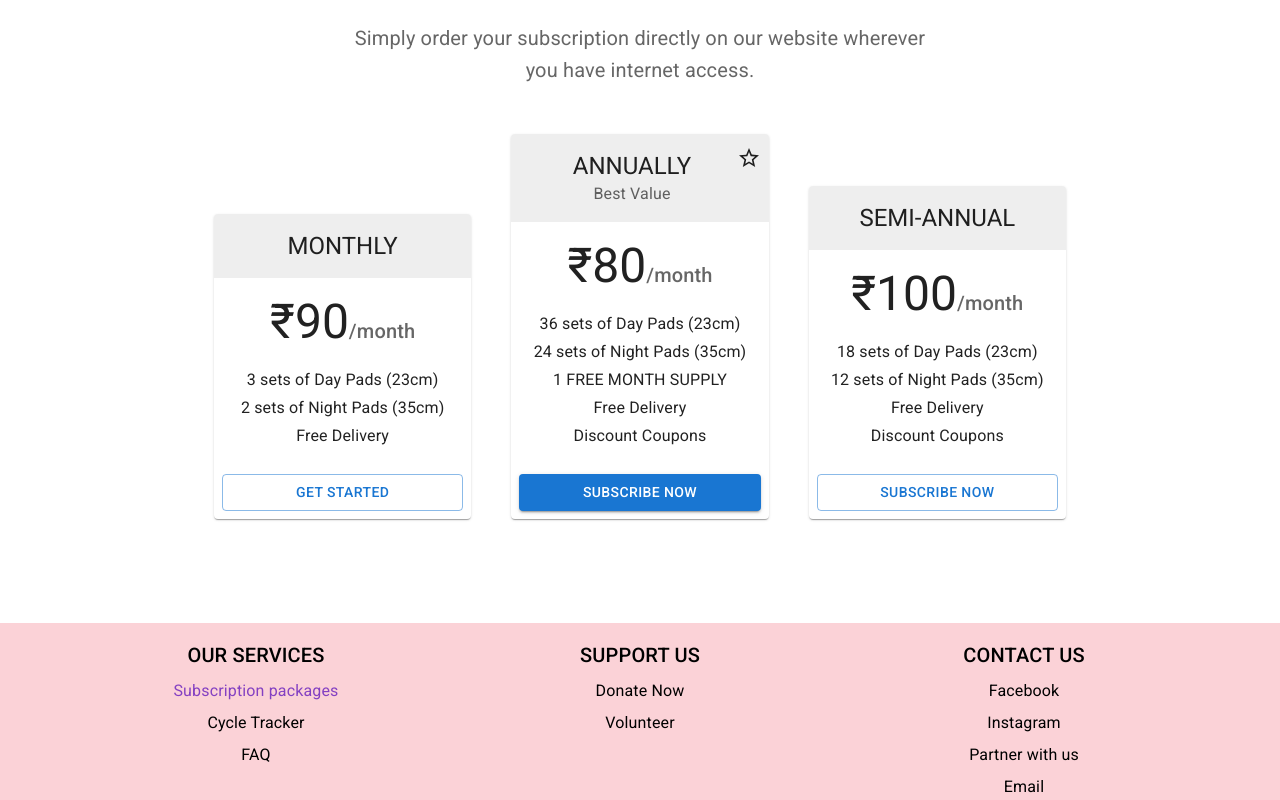
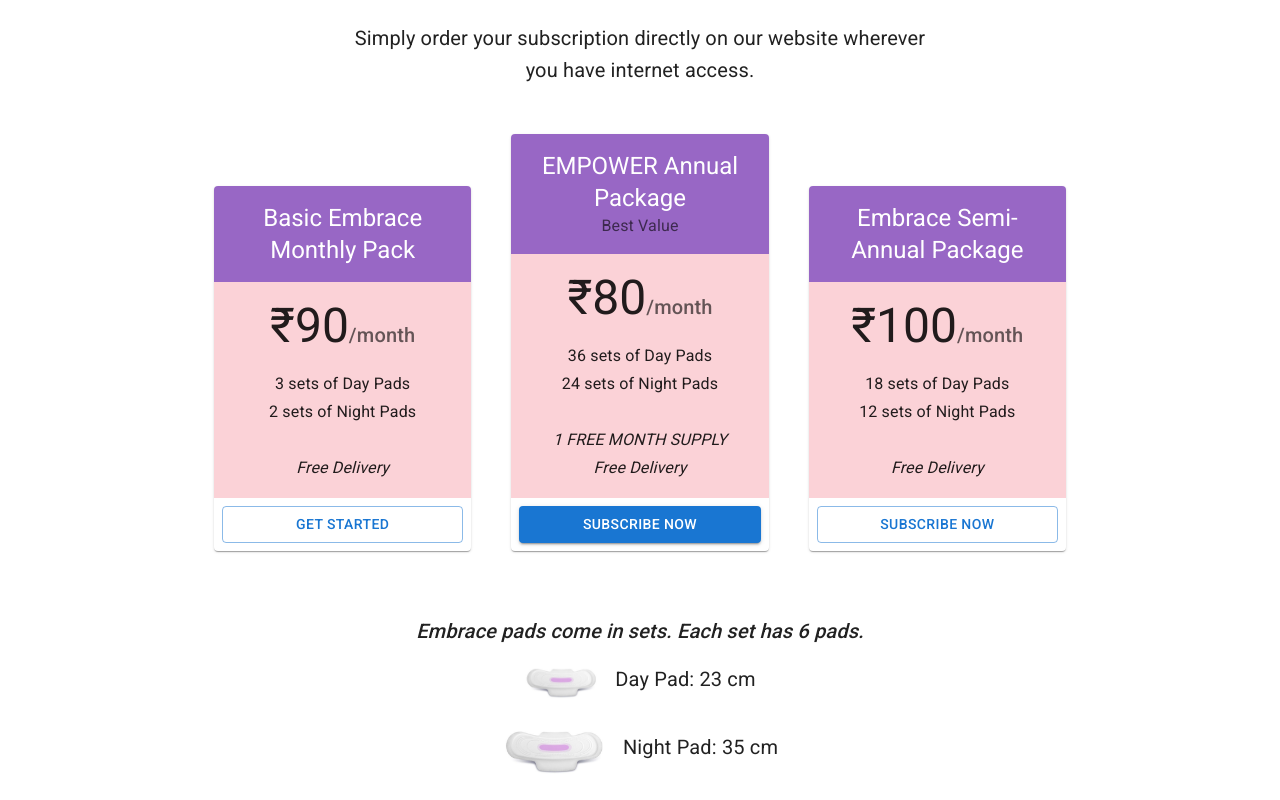
Before and after one commit to BioxMech/embrace, a React (Create React App) app: page /subscribe in a window 1280 px wide. Shown: the part 800-1600 px from the top of the page. Built offline with nearby package versions, Linux system fonts and the light colour scheme; no server answers.

Commit message:
changes to home, support, subscribe page

```diff
--- a/src/component/home/homekeypoints.component.jsx
+++ b/src/component/home/homekeypoints.component.jsx
@@ -7,6 +7,8 @@ import Typography from '@mui/material/Typography';
 import Subscribe from '../../asset/images/subscribe.svg';
 import Awareness from '../../asset/images/awareness.svg';
 import Poverty from '../../asset/images/poverty.svg';
+
+import './homekeypoints.styles.scss';
 
 function HomeKeyPoints() {
 
@@ -23,28 +25,32 @@ function HomeKeyPoints() {
         <Grid item xs={12} md={4}>
           <Box >
             <img src={Subscribe} className="logo" alt="..." />
-            <p className="logo-header">Low subscription fee</p>
-            <p className="logo-description">
+            <Typography variant="h5" className="logo-header">Low subscription fee</Typography>
+            <Typography variant="body1" className="logo-description">
+            By buying pads and tampons in bulks, we can sell it at a more affordable price.
+            </Typography>
+            {/* <p className="logo-description">
               By buying pads and tampons in bulks, we can sell it at a more affordable price.
-            </p>
+            </p> */}
           </Box>
         </Grid>
         <Grid item xs={12} md={4}>
           <Box>
             <img src={Awareness} className="logo" alt="..." />
-            <p className="logo-header">Cycle Tracker</p>
-            <p className="logo-description">
-              Help to overcome the period stigma by increasing awareness and understanding of menstruation.
-            </p>
+            <Typography variant="h5" className="logo-header">Cycle Tracker</Typography>
+            <Typography variant="body1" className="logo-description">
+            Help to overcome the period stigma by increasing awareness and understanding of menstruation.
+            </Typography>
           </Box>
         </Grid>
         <Grid item xs={12} md={4}>
           <Box>
             <img src={Poverty} className="logo" alt="..." />
-            <p className="logo-header">Education</p>
-            <p className="logo-description">
-              Volunteer at our organization and you will receive benefits such as pads and tampons, and/or subscription packages.
-            </p>
+            <Typography variant="h5" className="logo-header">Education</Typography>
+            <Typography variant="body1" className="logo-description">
+            Volunteer at our organization and you will receive benefits such as pads and tampons, and/or subscription packages.
+            </Typography>
+
           </Box>
         </Grid>
       </Grid>
--- /dev/null
+++ b/src/component/home/homekeypoints.styles.scss
@@ -0,0 +1,4 @@
+.logo-header {
+    font-weight: bold;
+    color: #ff4081;
+  }
--- a/src/page/subscribe/subscribe.js
+++ b/src/page/subscribe/subscribe.js
@@ -1,12 +1,13 @@
 export const subscribeList = [
   {
     "tierNumber": "1",
-    "name": "MONTHLY",
+    "name": "Basic Embrace Monthly Pack",
     "price": 90,
     "description": [
-      "3 sets of Day Pads (23cm)",
-      "2 sets of Night Pads (35cm)",
-      "Free Delivery"
+      "3 sets of Day Pads",
+      "2 sets of Night Pads",
+      <br />,
+      <i>Free Delivery</i>
     ],
     buttonText: 'Get Started',
     buttonVariant: 'outlined',
@@ -14,28 +15,28 @@ export const subscribeList = [
   },
   {
     "tierNumber": "3",
-    "name": "ANNUALLY",
+    "name": "EMPOWER Annual Package",
     "subheader": "Best Value",
     "price": 80,
     "description": [
-      "36 sets of Day Pads (23cm)",
-      "24 sets of Night Pads (35cm)",
-      "1 FREE MONTH SUPPLY",
-      "Free Delivery",
-      "Discount Coupons"
+      "36 sets of Day Pads",
+      "24 sets of Night Pads",
+      <br />,
+      <i>1 FREE MONTH SUPPLY</i>,
+      <i>Free Delivery</i>
     ],
     buttonText: 'Subscribe Now',
     buttonVariant: 'contained',
   },
   {
     "tierNumber": "2",
-    "name": "SEMI-ANNUAL",
+    "name": "Embrace Semi-Annual Package",
     "price": 100,
     "description": [
-      "18 sets of Day Pads (23cm)",
-      "12 sets of Night Pads (35cm)",
-      "Free Delivery",
-      "Discount Coupons"
+      "18 sets of Day Pads",
+      "12 sets of Night Pads",
+      <br />,
+      <i>Free Delivery</i>,
     ],
     buttonText: 'Subscribe Now',
     buttonVariant: 'outlined',
--- a/src/page/subscribe/subscribe.page.jsx
+++ b/src/page/subscribe/subscribe.page.jsx
@@ -11,11 +11,16 @@ import Button from '@mui/material/Button';
 import Typography from '@mui/material/Typography';
 import StarIcon from '@mui/icons-material/StarBorder';
 import GlobalStyles from '@mui/material/GlobalStyles';
+import { createTheme } from '@mui/material/styles';
 
 import PeriodPoverty from '../../asset/images/periodpoverty.jpg';
+import Pad from '../../asset/images/pad.png';
+
 import { subscribeList } from './subscribe';
 import { AuthContext } from '../../context/auth';
 import { PAYMENT_REQUEST, onPaymentDataChanged, onPaymentAuthorized } from '../payment/paymentDetails';
+
+import './subscribe.styles.scss';
 
 function Subscribe() {
 
@@ -40,13 +45,13 @@ function Subscribe() {
             </Typography>
           </Box>
           <Box mb={3}>
-            <Typography variant="h6" align="center" color="text.secondary" style={{ fontWeight: 400 }}>
+            <Typography variant="h6" align="center" color="text.primary" style={{ fontWeight: 400 }}>
               Our EMBRACE sanitary pads subscription packages allow women across Telangana gain access to pads affordably and seamlessly.
               Women can order pads on a monthly, semi-annually, or annually basis, delivered right to their doorstep.
             </Typography>
           </Box>
           <Box>
-            <Typography variant="h6" align="center" color="text.secondary" style={{ fontWeight: 400 }}>
+            <Typography variant="h6" align="center" color="text.primary" style={{ fontWeight: 400 }}>
               Simply order your subscription directly on our website wherever you have internet access.
             </Typography>
           </Box>
@@ -71,14 +76,16 @@ function Subscribe() {
                     subheaderTypographyProps={{
                       align: 'center',
                     }}
-                    sx={{
-                      backgroundColor: (theme) =>
-                        theme.palette.mode === 'light'
-                          ? theme.palette.grey[200]
-                          : theme.palette.grey[700],
-                    }}
+                    className = "word"
+                    style={{ backgroundColor: "#9867C5"}}
+                    // sx={{
+                    //   backgroundColor: (theme) =>
+                    //     theme.palette.mode === 'light'
+                    //       ? theme.palette.grey[200]
+                    //       : theme.palette.grey[700],
+                    // }}
                   />
-                  <CardContent>
+                  <CardContent style={{ backgroundColor: "#fbd2d7"}}>
                     <Box
                       sx={{
                         display: 'flex',
@@ -135,6 +142,35 @@ function Subscribe() {
             ))}
           </Grid>
         </Container>
+        {/* <Box my={2} py={8}> */}
+        <Container maxWidth="md">
+          <Grid container spacing={2}>
+            <Grid item xs={12}>
+              <Typography variant="h6" color="text.primary" align="center">
+              <i>Embrace pads come in sets. Each set has 6 pads.</i>
+              </Typography>
+            </Grid>
+            <Grid item xs={12} style={{ display:'flex', justifyContent:'center' }}>
+              <Box mr={2} style={{ textAlign: 'center' }}>
+                <img src={Pad} alt="..." className="picture1" />
+              </Box>
+              <Typography variant="h6" style={{ fontWeight: 400 }} color="text.primary" align="center">
+                Day Pad: 23 cm
+              </Typography>
+            </Grid>
+            <Grid item xs={12} style={{ display:'flex', justifyContent:'center' }}>
+              <Box mr={2} style={{ textAlign: 'center' }}>
+                <img src={Pad} alt="..." className="picture2" />
+              </Box>
+              <Box mt={1}>
+              <Typography variant="h6" style={{ fontWeight: 400 }} color="text.primary" align="center">
+              Night Pad: 35 cm
+              </Typography>
+              </Box>
+            </Grid>
+          </Grid>
+        </Container>
+        {/* </Box> */}
       </Container>
     </Box>
   )
--- /dev/null
+++ b/src/page/subscribe/subscribe.styles.scss
@@ -0,0 +1,25 @@
+// .subscribe-picture {
+//     height: 100vh;
+//     position: absolute;
+//     left: 0;
+//     right: 0;
+//     top: 0;
+//     bottom: 0;
+//     width: 100%;
+//     height: 100%;
+//     z-index: -1;
+//   }
+
+.picture1 {
+    width: 75px;
+    text-align: center;
+  }
+
+  .picture2 {
+    width: 105px;
+    text-align: center;
+  }
+
+  .word {
+    color:#FFFFFF
+  }
--- /dev/null
+++ b/src/page/support/support.styles.scss
@@ -0,0 +1,3 @@
+.card-header {
+    font-weight: bold;
+  }
```
Also changed, not shown: src/page/support/support.page.jsx (+22 -10 lines), src/asset/images/education.jpeg (added), src/asset/images/pad.png (added).
